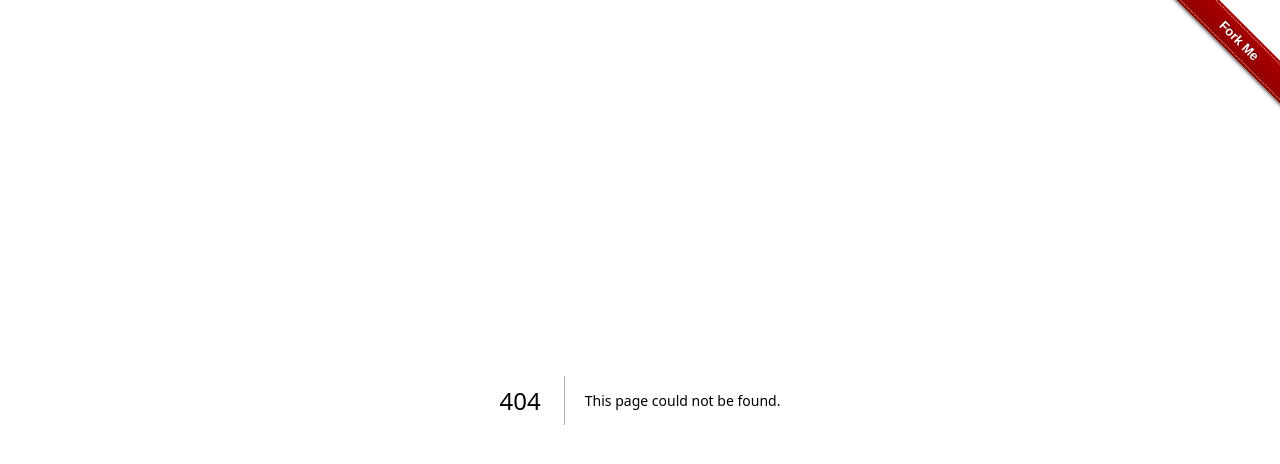
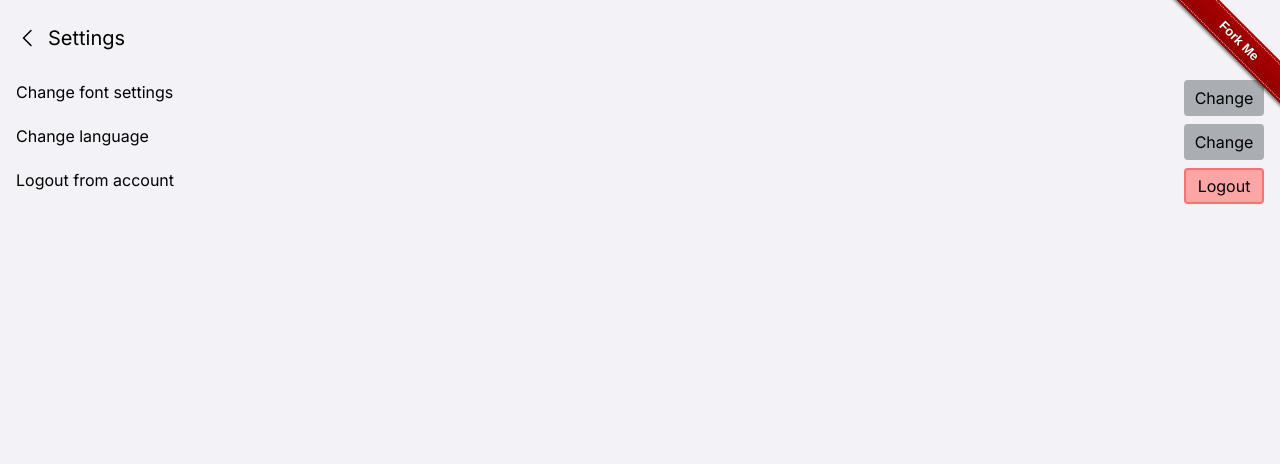
Before and after one commit to PeoplePlusAI/sunva-frontend, a Next.js app: page /settings in a window 1280 px wide. Before the commit this address had no page. Shown: the top 464 px of the page. Built offline with nearby package versions, Linux system fonts and the light colour scheme.

Commit message:
feat: add settings

```diff
--- /dev/null
+++ b/src/app/settings/page.tsx
@@ -0,0 +1,49 @@
+"use client";
+
+import {useRouter} from "next/navigation";
+
+
+export default function Chats() {
+    const router = useRouter();
+
+    return <section className="accessibility flex flex-col h-full w-full">
+        <nav className="mt-4 w-full h-[44px] flex items-center px-4 gap-2 text-xl">
+            <button onClick={() => router.back()}>
+                <svg xmlns="http://www.w3.org/2000/svg" width="24" height="24" fill="#000000" viewBox="0 0 256 256">
+                    <path
+                        d="M165.66,202.34a8,8,0,0,1-11.32,11.32l-80-80a8,8,0,0,1,0-11.32l80-80a8,8,0,0,1,11.32,11.32L91.31,128Z"></path>
+                </svg>
+            </button>
+            Settings
+        </nav>
+        <div className="flex-1 space-y-2 px-4 mt-5">
+            <div className="w-full flex justify-between">
+                Change font settings
+                <button
+                    onClick={() => {
+                        router.push("/?page=accessibility");
+                    }}
+                    className="bg-brand-secondary w-[80px] px-2 py-1 rounded border-2 border-brand-secondary">Change</button>
+            </div>
+            <div className="w-full flex justify-between">
+                Change language
+                <button
+                    className="bg-brand-secondary w-[80px] px-2 py-1 rounded border-2 border-brand-secondary"
+                    onClick={() => {
+                        router.push("/?page=lang");
+                    }}
+                >Change</button>
+            </div>
+            <div className="w-full flex justify-between">
+                Logout from account <button
+                className="bg-red-300 px-2 py-1 w-[80px] rounded border-2 border-red-400"
+                onClick={() => {
+                    console.log("Logging out");
+                    localStorage.removeItem("user-session");
+                    router.replace("/")
+                }}
+            >Logout</button>
+            </div>
+        </div>
+    </section>
+}
```
